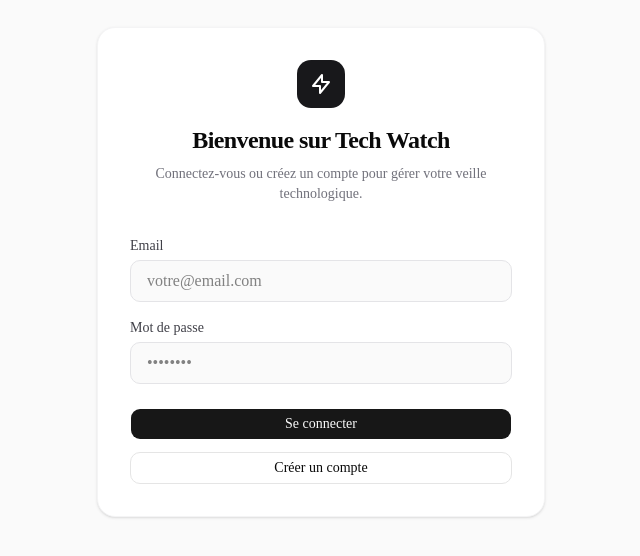
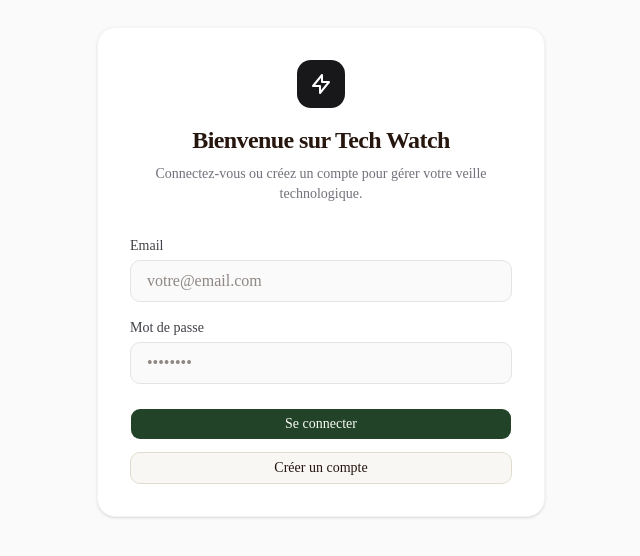
Before and after one commit to Steviggio/tech_watch_automator, a Next.js app in the folder platform/: page /login in a window 1280 px wide. Shown: the part 128-684 px from the top of the page, without its empty margins (319-959 px from the left). Built offline with nearby package versions, Linux system fonts and the light colour scheme.

Commit message:
style: redefine global color palette to earthy green and brown

```diff
--- a/platform/src/app/globals.css
+++ b/platform/src/app/globals.css
@@ -46,75 +46,98 @@
   --radius-2xl: calc(var(--radius) * 1.8);
   --radius-3xl: calc(var(--radius) * 2.2);
   --radius-4xl: calc(var(--radius) * 2.6);
+
+  /* Custom earthy colors */
+  --color-earth-50: oklch(0.97 0.008 85);
+  --color-earth-100: oklch(0.94 0.015 85);
+  --color-earth-200: oklch(0.89 0.025 80);
+  --color-earth-300: oklch(0.80 0.04 75);
+  --color-earth-400: oklch(0.65 0.06 70);
+  --color-earth-500: oklch(0.52 0.07 60);
+  --color-earth-600: oklch(0.42 0.06 55);
+  --color-earth-700: oklch(0.35 0.05 50);
+  --color-earth-800: oklch(0.28 0.04 50);
+  --color-earth-900: oklch(0.22 0.03 50);
+
+  --color-forest-50: oklch(0.97 0.012 145);
+  --color-forest-100: oklch(0.94 0.025 148);
+  --color-forest-200: oklch(0.88 0.045 150);
+  --color-forest-300: oklch(0.78 0.07 150);
+  --color-forest-400: oklch(0.65 0.10 148);
+  --color-forest-500: oklch(0.52 0.10 148);
+  --color-forest-600: oklch(0.42 0.08 148);
+  --color-forest-700: oklch(0.35 0.06 148);
+  --color-forest-800: oklch(0.28 0.04 148);
+  --color-forest-900: oklch(0.22 0.03 148);
 }
 
 :root {
-  --background: oklch(1 0 0);
-  --foreground: oklch(0.145 0 0);
-  --card: oklch(1 0 0);
-  --card-foreground: oklch(0.145 0 0);
-  --popover: oklch(1 0 0);
-  --popover-foreground: oklch(0.145 0 0);
-  --primary: oklch(0.205 0 0);
-  --primary-foreground: oklch(0.985 0 0);
-  --secondary: oklch(0.97 0 0);
-  --secondary-foreground: oklch(0.205 0 0);
-  --muted: oklch(0.97 0 0);
-  --muted-foreground: oklch(0.556 0 0);
-  --accent: oklch(0.97 0 0);
-  --accent-foreground: oklch(0.205 0 0);
+  --background: oklch(0.975 0.005 85);
+  --foreground: oklch(0.22 0.03 50);
+  --card: oklch(0.995 0.003 85);
+  --card-foreground: oklch(0.22 0.03 50);
+  --popover: oklch(0.995 0.003 85);
+  --popover-foreground: oklch(0.22 0.03 50);
+  --primary: oklch(0.35 0.06 148);
+  --primary-foreground: oklch(0.985 0.005 145);
+  --secondary: oklch(0.94 0.015 85);
+  --secondary-foreground: oklch(0.28 0.04 50);
+  --muted: oklch(0.94 0.012 90);
+  --muted-foreground: oklch(0.52 0.04 60);
+  --accent: oklch(0.94 0.025 148);
+  --accent-foreground: oklch(0.28 0.06 148);
   --destructive: oklch(0.577 0.245 27.325);
-  --border: oklch(0.922 0 0);
-  --input: oklch(0.922 0 0);
-  --ring: oklch(0.708 0 0);
-  --chart-1: oklch(0.87 0 0);
-  --chart-2: oklch(0.556 0 0);
-  --chart-3: oklch(0.439 0 0);
-  --chart-4: oklch(0.371 0 0);
-  --chart-5: oklch(0.269 0 0);
+  --border: oklch(0.89 0.018 80);
+  --input: oklch(0.89 0.018 80);
+  --ring: oklch(0.52 0.10 148);
+  --chart-1: oklch(0.52 0.10 148);
+  --chart-2: oklch(0.65 0.06 70);
+  --chart-3: oklch(0.42 0.06 55);
+  --chart-4: oklch(0.35 0.05 50);
+  --chart-5: oklch(0.78 0.07 150);
   --radius: 0.625rem;
-  --sidebar: oklch(0.985 0 0);
-  --sidebar-foreground: oklch(0.145 0 0);
-  --sidebar-primary: oklch(0.205 0 0);
-  --sidebar-primary-foreground: oklch(0.985 0 0);
-  --sidebar-accent: oklch(0.97 0 0);
-  --sidebar-accent-foreground: oklch(0.205 0 0);
-  --sidebar-border: oklch(0.922 0 0);
-  --sidebar-ring: oklch(0.708 0 0);
+  --sidebar: oklch(0.97 0.008 85);
+  --sidebar-foreground: oklch(0.22 0.03 50);
+  --sidebar-primary: oklch(0.35 0.06 148);
+  --sidebar-primary-foreground: oklch(0.985 0.005 145);
+  --sidebar-accent: oklch(0.94 0.025 148);
+  --sidebar-accent-foreground: oklch(0.28 0.06 148);
+  --sidebar-border: oklch(0.89 0.018 80);
+  --sidebar-ring: oklch(0.52 0.10 148);
 }
 
 .dark {
-  --background: oklch(0.145 0 0);
-  --foreground: oklch(0.985 0 0);
-  --card: oklch(0.205 0 0);
-  --card-foreground: oklch(0.985 0 0);
-  --popover: oklch(0.205 0 0);
-  --popover-foreground: oklch(0.985 0 0);
-  --primary: oklch(0.922 0 0);
-  --primary-foreground: oklch(0.205 0 0);
-  --secondary: oklch(0.269 0 0);
-  --secondary-foreground: oklch(0.985 0 0);
-  --muted: oklch(0.269 0 0);
-  --muted-foreground: oklch(0.708 0 0);
-  --accent: oklch(0.269 0 0);
-  --accent-foreground: oklch(0.985 0 0);
+  --background: oklch(0.16 0.02 148);
+  --foreground: oklch(0.94 0.012 90);
+  --card: oklch(0.20 0.025 148);
+  --card-foreground: oklch(0.94 0.012 90);
+  --popover: oklch(0.20 0.025 148);
+  --popover-foreground: oklch(0.94 0.012 90);
+  --primary: oklch(0.65 0.10 148);
+  --primary-foreground: oklch(0.16 0.02 148);
+  --secondary: oklch(0.25 0.03 50);
+  --secondary-foreground: oklch(0.94 0.012 90);
+  --muted: oklch(0.25 0.025 55);
+  --muted-foreground: oklch(0.65 0.04 75);
+  --accent: oklch(0.25 0.03 148);
+  --accent-foreground: oklch(0.94 0.012 90);
   --destructive: oklch(0.704 0.191 22.216);
   --border: oklch(1 0 0 / 10%);
   --input: oklch(1 0 0 / 15%);
-  --ring: oklch(0.556 0 0);
-  --chart-1: oklch(0.87 0 0);
-  --chart-2: oklch(0.556 0 0);
-  --chart-3: oklch(0.439 0 0);
-  --chart-4: oklch(0.371 0 0);
-  --chart-5: oklch(0.269 0 0);
-  --sidebar: oklch(0.205 0 0);
-  --sidebar-foreground: oklch(0.985 0 0);
-  --sidebar-primary: oklch(0.488 0.243 264.376);
-  --sidebar-primary-foreground: oklch(0.985 0 0);
-  --sidebar-accent: oklch(0.269 0 0);
-  --sidebar-accent-foreground: oklch(0.985 0 0);
+  --ring: oklch(0.52 0.10 148);
+  --chart-1: oklch(0.65 0.10 148);
+  --chart-2: oklch(0.52 0.04 60);
+  --chart-3: oklch(0.42 0.06 55);
+  --chart-4: oklch(0.35 0.05 50);
+  --chart-5: oklch(0.25 0.03 50);
+  --sidebar: oklch(0.20 0.025 148);
+  --sidebar-foreground: oklch(0.94 0.012 90);
+  --sidebar-primary: oklch(0.65 0.10 148);
+  --sidebar-primary-foreground: oklch(0.94 0.012 90);
+  --sidebar-accent: oklch(0.25 0.03 148);
+  --sidebar-accent-foreground: oklch(0.94 0.012 90);
   --sidebar-border: oklch(1 0 0 / 10%);
-  --sidebar-ring: oklch(0.556 0 0);
+  --sidebar-ring: oklch(0.52 0.10 148);
 }
 
 @layer base {
@@ -133,7 +156,7 @@
 .prose-summary {
   font-size: 0.875rem;
   line-height: 1.7;
-  color: #52525b; /* zinc-600 */
+  color: oklch(0.48 0.04 60);
 }
 
 .prose-summary p {
@@ -141,7 +164,7 @@
 }
 
 .prose-summary strong {
-  color: #18181b; /* zinc-900 */
+  color: oklch(0.28 0.04 50);
   font-weight: 600;
 }
 
@@ -165,13 +188,13 @@
   width: 6px;
   height: 6px;
   border-radius: 50%;
-  background: linear-gradient(135deg, #3f3f46, #a1a1aa);
+  background: linear-gradient(135deg, oklch(0.42 0.08 148), oklch(0.65 0.06 70));
 }
 
 .prose-summary hr {
   border: none;
   height: 1px;
-  background: #e4e4e7; /* zinc-200 */
+  background: oklch(0.89 0.018 80);
   margin: 0.75rem 0;
 }
 
@@ -185,9 +208,9 @@
 .prose-summary th {
   text-align: left;
   padding: 0.4rem 0.6rem;
-  background: #f4f4f5; /* zinc-100 */
-  border-bottom: 2px solid #e4e4e7;
-  color: #18181b;
+  background: oklch(0.94 0.015 85);
+  border-bottom: 2px solid oklch(0.89 0.025 80);
+  color: oklch(0.28 0.04 50);
   font-weight: 600;
   font-size: 0.75rem;
   text-transform: uppercase;
@@ -196,37 +219,37 @@
 
 .prose-summary td {
   padding: 0.35rem 0.6rem;
-  border-bottom: 1px solid #f4f4f5;
+  border-bottom: 1px solid oklch(0.94 0.015 85);
 }
 
 .prose-summary tr:hover td {
-  background: #fafafa;
+  background: oklch(0.97 0.008 85);
 }
 
 .prose-summary code {
-  background: #f4f4f5;
+  background: oklch(0.94 0.02 148);
   padding: 0.1rem 0.35rem;
   border-radius: 0.25rem;
   font-size: 0.8em;
-  color: #3f3f46;
+  color: oklch(0.35 0.06 148);
 }
 
 .prose-summary blockquote {
-  border-left: 3px solid #d4d4d8;
+  border-left: 3px solid oklch(0.65 0.06 70);
   padding-left: 0.75rem;
   margin: 0.5rem 0;
-  color: #71717a;
+  color: oklch(0.52 0.04 60);
   font-style: italic;
 }
 
 .prose-summary a {
-  color: #18181b;
+  color: oklch(0.42 0.08 148);
   text-decoration: underline;
-  text-decoration-color: #d4d4d8;
+  text-decoration-color: oklch(0.78 0.07 150);
   text-underline-offset: 2px;
   transition: text-decoration-color 0.2s;
 }
 
 .prose-summary a:hover {
-  text-decoration-color: #18181b;
+  text-decoration-color: oklch(0.35 0.06 148);
 }
```
